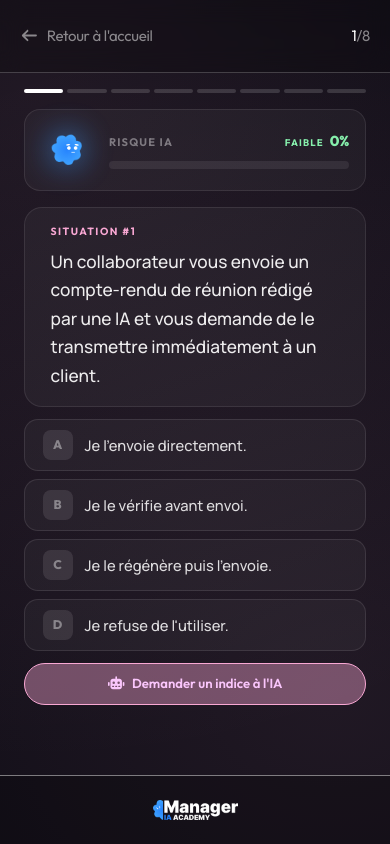
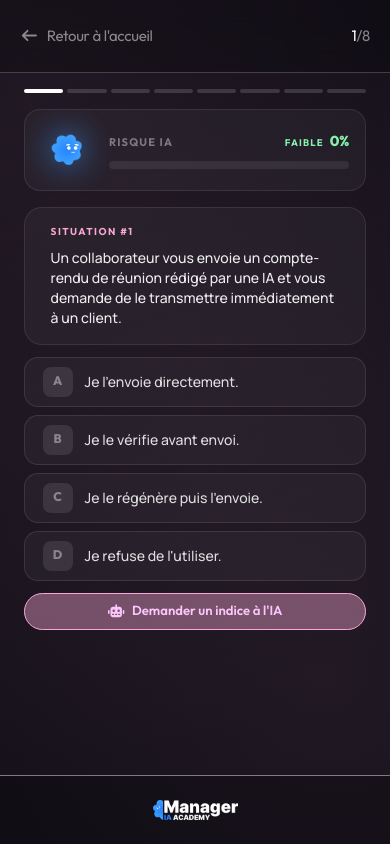
Before and after one commit to Galateee/projet-connect-interfiliere, a React (Vite) app: page / in a window 390 px wide. Both pictures are taken after a click on the button "Commencer". Built offline with nearby package versions, Linux system fonts and the light colour scheme.

Commit message:
feat(quiz): compacter le quiz mobile pour éviter le scroll

```diff
--- a/src/screens/quiz/AnswerOption.tsx
+++ b/src/screens/quiz/AnswerOption.tsx
@@ -82,7 +82,7 @@ export function AnswerOption(props: AnswerOptionProps) {
       onClick={onClick}
       onMouseEnter={() => setHovered(true)}
       onMouseLeave={() => setHovered(false)}
-      className="flex items-center justify-between gap-3 rounded-[14px] px-[17.6px] py-2.5 text-left transition-colors disabled:cursor-default lg:py-[13.6px]"
+      className="flex h-12.5 items-center justify-between gap-3 rounded-[14px] px-[17.6px] text-left transition-colors disabled:cursor-default lg:h-auto lg:py-[13.6px]"
       style={{
         backgroundColor: showHover ? whiteA(0.08) : v.bg,
         border: `0.8px solid ${showHover ? whiteA(0.22) : v.border}`,
--- a/src/screens/quiz/QuizScreen.tsx
+++ b/src/screens/quiz/QuizScreen.tsx
@@ -126,7 +126,7 @@ export function QuizScreen({ onExit, onFinish }: QuizScreenProps) {
                   <button
                     type="button"
                     onClick={quiz.next}
-                    className="flex w-full cursor-pointer items-center justify-center gap-2 rounded-[43px] px-10.25 py-2.5 hover:brightness-110 lg:w-auto"
+                    className="flex h-9.25 w-full cursor-pointer items-center justify-center gap-2 rounded-[43px] px-10.25 py-2.5 hover:brightness-110 lg:h-auto lg:w-auto"
                     style={{ backgroundColor: palette.pink, ...nextBtnText }}>
                     {quiz.isLast ? "Terminer" : "Suivant"}
                     <FontAwesomeIcon icon={faArrowTurnDown} flip="horizontal" />
@@ -137,7 +137,7 @@ export function QuizScreen({ onExit, onFinish }: QuizScreenProps) {
                   <button
                     type="button"
                     onClick={quiz.toggleHint}
-                    className="flex w-full cursor-pointer items-center justify-center gap-2 rounded-[93px] px-4 py-2.5 hover:brightness-110 lg:w-auto"
+                    className="flex h-9.25 w-full cursor-pointer items-center justify-center gap-2 rounded-[93px] px-4 py-2.5 hover:brightness-110 lg:h-auto lg:w-auto"
                     style={{
                       backgroundColor: withAlpha(palette.pink, 0.4),
                       border: `1px solid ${palette.pink}`,
@@ -150,7 +150,7 @@ export function QuizScreen({ onExit, onFinish }: QuizScreenProps) {
                     <button
                       type="button"
                       onClick={quiz.validate}
-                      className="flex w-full cursor-pointer items-center justify-center gap-2 rounded-[43px] bg-white/80 px-10.25 py-2.5 hover:bg-white lg:w-auto"
+                      className="flex h-9.25 w-full cursor-pointer items-center justify-center gap-2 rounded-[43px] bg-white/80 px-10.25 py-2.5 hover:bg-white lg:h-auto lg:w-auto"
                       style={{
                         border: `1px solid ${whiteA(0.75)}`,
                         ...validateBtnText,
--- a/src/screens/quiz/quizStyles.ts
+++ b/src/screens/quiz/quizStyles.ts
@@ -32,7 +32,7 @@ export const timelineLabel: CSSProperties = {
 export const situationEyebrow: CSSProperties = {
   fontFamily: OUTFIT,
   fontWeight: 700,
-  fontSize: "10.4px",
+  fontSize: "clamp(10px, 1.5vw, 10.4px)",
   lineHeight: "15.6px",
   letterSpacing: "1.46px",
   textTransform: "uppercase",
@@ -41,8 +41,8 @@ export const situationEyebrow: CSSProperties = {
 export const scenarioText: CSSProperties = {
   fontFamily: MANROPE,
   fontWeight: 500,
-  fontSize: "17.28px",
-  lineHeight: "28.51px",
+  fontSize: "clamp(14px, 2.5vw, 17.28px)",
+  lineHeight: "clamp(20px, 3.6vw, 28.51px)",
   color: "rgba(255, 255, 255, 0.92)",
 };
 
@@ -56,8 +56,8 @@ export const answerLetter: CSSProperties = {
 export const answerText: CSSProperties = {
   fontFamily: MANROPE,
   fontWeight: 500,
-  fontSize: "14.72px",
-  lineHeight: "22.08px",
+  fontSize: "clamp(14px, 2.4vw, 14.72px)",
+  lineHeight: "clamp(20px, 3.4vw, 22.08px)",
   color: "rgba(255, 255, 255, 0.85)",
 };
 export const answerNumber: CSSProperties = {
```
